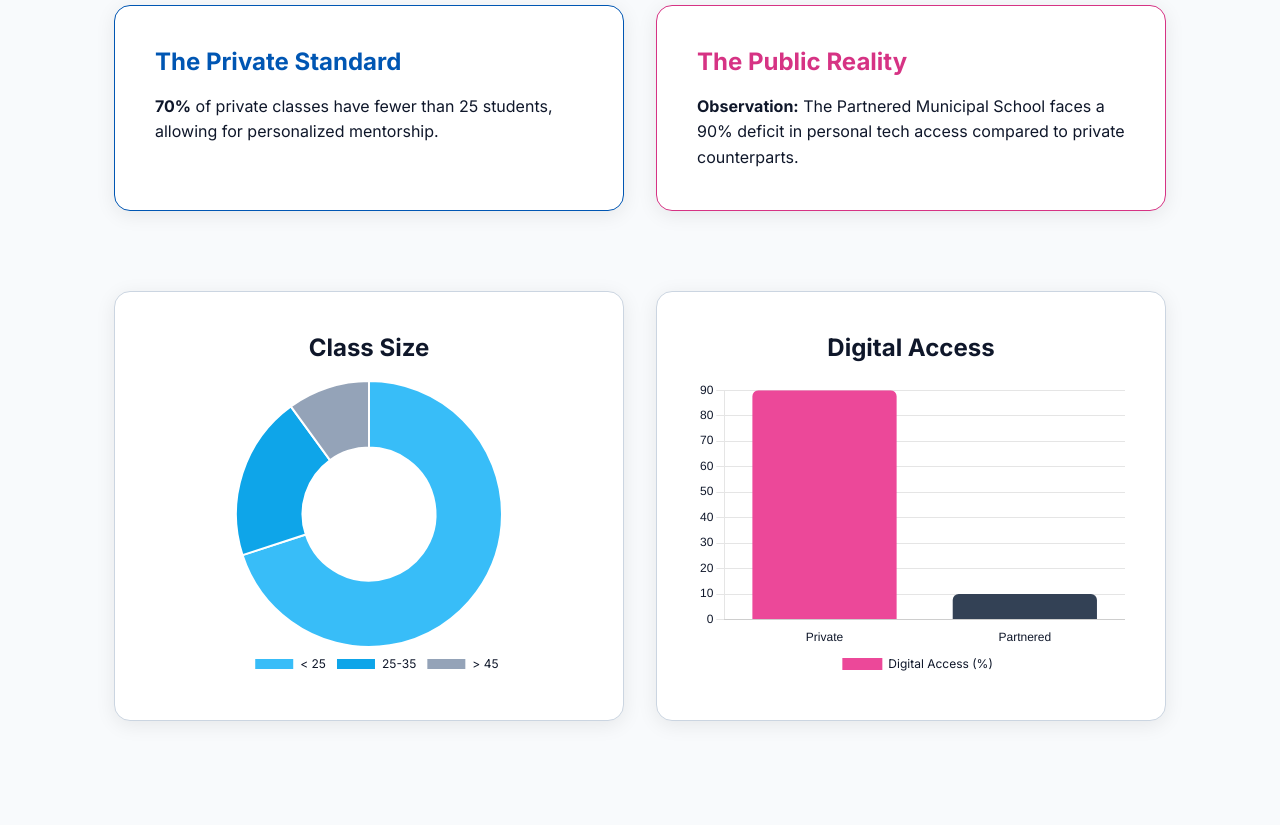
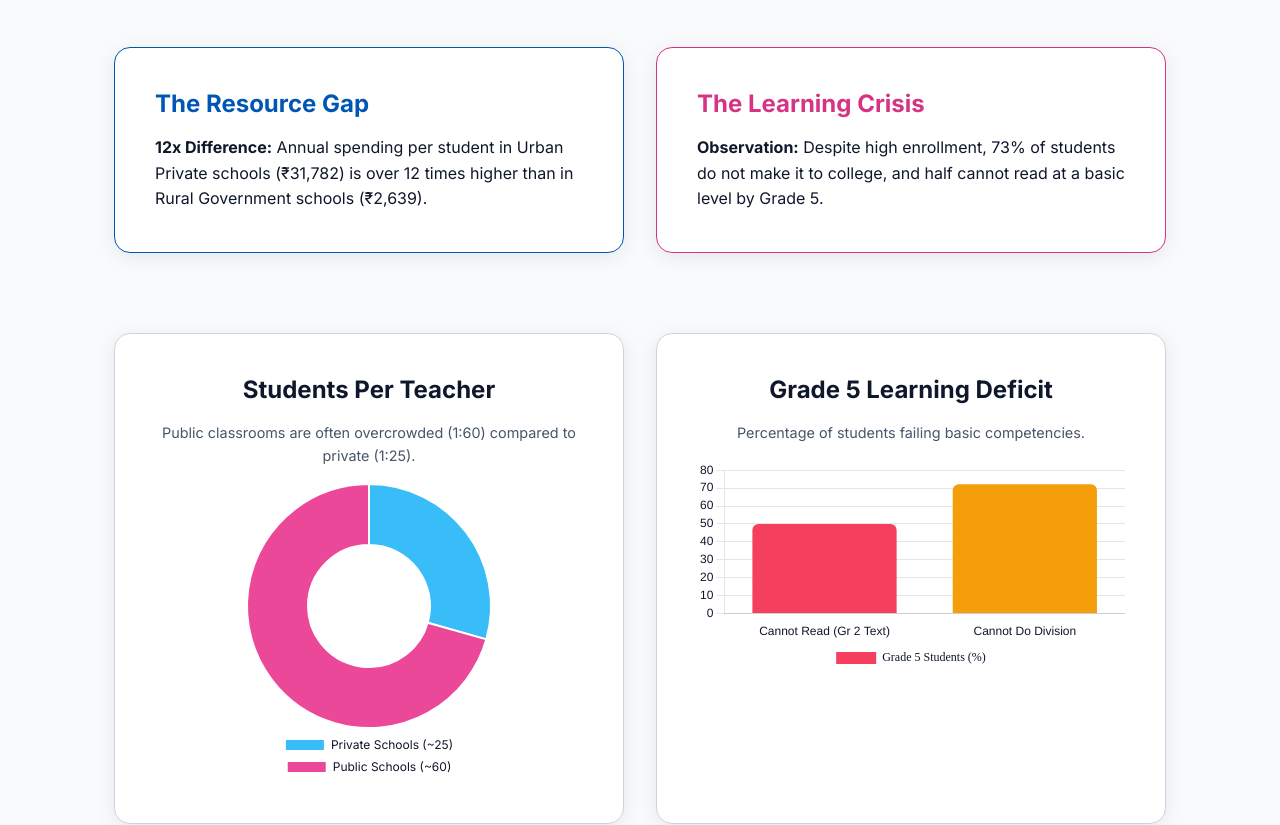
Before and after one commit to Ali-bis/BridgeToKnowledgetest, a React (Vite) app: page /analytics in a window 1280 px wide. Shown: the part 440-1265 px from the top of the page. Built offline with nearby package versions, Linux system fonts and the light colour scheme.

Commit message:
Update Analytics.jsx

```diff
--- a/src/pages/Analytics.jsx
+++ b/src/pages/Analytics.jsx
@@ -16,39 +16,62 @@ const Analytics = () => {
   const isLight = document.documentElement.getAttribute('data-theme') === 'light';
   const textColor = isLight ? '#0f172a' : '#f8fafc';
 
+  // STRICTLY DISABLE INTERACTIONS
   const staticOptions = {
     events: [],
-    maintainAspectRatio: false, // KEY FIX FOR MOBILE RESIZING
     plugins: {
-      legend: { position: 'bottom', labels: { color: textColor, font: { family: 'Inter' } } },
+      legend: {
+        position: 'bottom',
+        labels: { color: textColor, font: { family: 'Inter' } },
+      },
       tooltip: { enabled: false }
     },
+    animation: { duration: 0 }
   };
 
   const barOptions = {
     ...staticOptions,
     scales: {
-      y: { ticks: { color: textColor }, grid: { color: isLight ? 'rgba(0,0,0,0.1)' : 'rgba(255,255,255,0.1)' } },
-      x: { ticks: { color: textColor }, grid: { display: false } },
+      y: {
+        ticks: { color: textColor },
+        grid: { color: isLight ? 'rgba(0,0,0,0.1)' : 'rgba(255,255,255,0.1)' }
+      },
+      x: {
+        ticks: { color: textColor },
+        grid: { display: false }
+      },
     }
   };
 
+  // DATA FROM RESEARCH: Public schools ~60 students/teacher vs Private ~20-25
   const classSizeData = {
-    labels: ['< 25', '25-35', '> 45'], // Shortened labels for mobile
+    labels: ['Private Schools (~25)', 'Public Schools (~60)'],
     datasets: [{
-      data: [70, 20, 10],
-      backgroundColor: ['#38bdf8', '#0ea5e9', '#94a3b8'],
+      data: [25, 60],
+      backgroundColor: ['#38bdf8', '#ec4899'],
       borderColor: isLight ? '#ffffff' : '#1e293b',
       borderWidth: 2,
     }],
   };
 
+  // DATA FROM RESEARCH: Internet Usage Gap (37% Urban vs 13% Rural/Underprivileged)
   const resourceData = {
-    labels: ['Private', 'Partnered'], // Shortened labels for mobile
+    labels: ['Urban Private Access', 'Underprivileged Access'],
     datasets: [{
-      label: 'Digital Access (%)',
-      data: [90, 10],
-      backgroundColor: ['#ec4899', '#334155'],
+      label: 'Internet Usage (%)',
+      data: [37, 13],
+      backgroundColor: ['#38bdf8', '#334155'],
+      borderRadius: 6,
+    }],
+  };
+
+  // DATA FROM RESEARCH: Learning Outcomes Gap
+  const learningData = {
+    labels: ['Cannot Read (Gr 2 Text)', 'Cannot Do Division'],
+    datasets: [{
+      label: 'Grade 5 Students (%)',
+      data: [50, 72.1],
+      backgroundColor: ['#f43f5e', '#f59e0b'],
       borderRadius: 6,
     }],
   };
@@ -57,35 +80,39 @@ const Analytics = () => {
     <div className="container">
       <div className="hero-banner">
         <h1>IMPACT ANALYTICS</h1>
-        <p>Data-driven insights comparing Private Institutions vs. Public Reality.</p>
+        <p style={{ maxWidth: '600px', margin: '1rem auto' }}>
+          Data-driven insights comparing Private Institutions vs. Public Reality based on our Secondary Research.
+        </p>
       </div>
 
-      <div style={{ display: 'grid', gridTemplateColumns: 'repeat(auto-fit, minmax(280px, 1fr))', gap: '2rem', marginBottom: '3rem' }}>
+      <div style={{ display: 'grid', gridTemplateColumns: 'repeat(auto-fit, minmax(300px, 1fr))', gap: '2rem', marginBottom: '3rem' }}>
         <div className="highlight-card" style={{borderColor: 'var(--primary)', textAlign: 'left'}}>
-          <h3 style={{color: 'var(--primary)'}}>The Private Standard</h3>
-          <p><strong>70%</strong> of private classes have fewer than 25 students, allowing for personalized mentorship.</p>
+          <h3 style={{color: 'var(--primary)'}}>The Resource Gap</h3>
+          <p><strong>12x Difference:</strong> Annual spending per student in Urban Private schools (₹31,782) is over 12 times higher than in Rural Government schools (₹2,639).</p>
         </div>
         <div className="highlight-card" style={{borderColor: 'var(--accent)', textAlign: 'left'}}>
-          <h3 style={{ color: 'var(--accent)' }}>The Public Reality</h3>
-          <p><strong>Observation:</strong> The Partnered Municipal School faces a 90% deficit in personal tech access compared to private counterparts.</p>
+          <h3 style={{ color: 'var(--accent)' }}>The Learning Crisis</h3>
+          <p><strong>Observation:</strong> Despite high enrollment, 73% of students do not make it to college, and half cannot read at a basic level by Grade 5.</p>
         </div>
       </div>
 
-      <div style={{ display: 'grid', gridTemplateColumns: 'repeat(auto-fit, minmax(280px, 1fr))', gap: '2rem', marginBottom: '4rem' }}>
+      <div style={{ display: 'grid', gridTemplateColumns: 'repeat(auto-fit, minmax(400px, 1fr))', gap: '2rem', marginBottom: '4rem' }}>
 
-        {/* WRAPPER FOR SCROLL FIX */}
+        {/* Class Size */}
         <div className="page-section" style={{textAlign: 'center'}}>
-          <h3>Class Size</h3>
-          <div className="chart-wrapper" style={{ height: '300px', width: '100%', position: 'relative' }}>
+          <h3>Students Per Teacher</h3>
+          <p style={{fontSize:'0.9rem', color:'var(--text-muted)', marginBottom:'1rem'}}>Public classrooms are often overcrowded (1:60) compared to private (1:25).</p>
+          <div style={{ height: '300px', display: 'flex', justifyContent: 'center' }}>
             <Doughnut key={chartKey} data={classSizeData} options={staticOptions} />
           </div>
         </div>
 
-        {/* WRAPPER FOR SCROLL FIX */}
+        {/* Learning Gap */}
         <div className="page-section" style={{textAlign: 'center'}}>
-          <h3>Digital Access</h3>
-          <div className="chart-wrapper" style={{ height: '300px', width: '100%', position: 'relative' }}>
-            <Bar key={chartKey} data={resourceData} options={barOptions} />
+          <h3>Grade 5 Learning Deficit</h3>
+          <p style={{fontSize:'0.9rem', color:'var(--text-muted)', marginBottom:'1rem'}}>Percentage of students failing basic competencies.</p>
+          <div style={{ height: '300px' }}>
+            <Bar key={chartKey} data={learningData} options={barOptions} />
           </div>
         </div>
 
```
